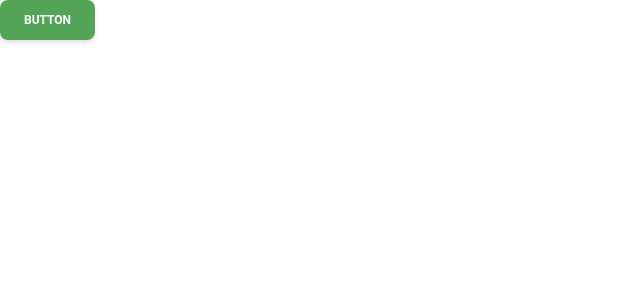
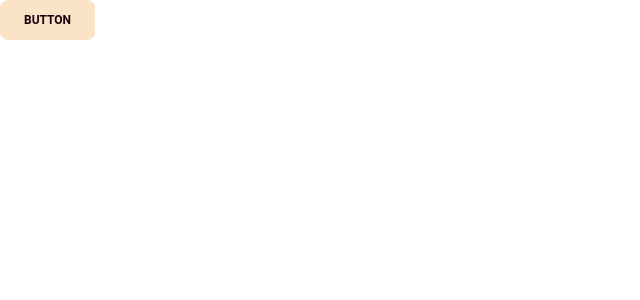
Before and after one commit to ThIEEEory-0F-754-baNaNas/Hackaton-auction, a React (Vite) app: page / in a window 1280 px wide. Shown: the top 300 px of the page, without its empty margins (0-640 px from the left). Built offline with nearby package versions, Linux system fonts and the light colour scheme.

Commit message:
Feat: added custrom theme

```diff
--- a/src/App.tsx
+++ b/src/App.tsx
@@ -1,14 +1,11 @@
 import { Button, ThemeProvider } from "@material-tailwind/react";
-
-const theme = {};
+import theme from "./theme";
 
 function App() {
-  console.log(document.documentElement.style);
-  console.log(document.documentElement.classList);
   return (
     <>
       <ThemeProvider value={theme}>
-        <Button className="bg-primary">Button</Button>
+        <Button>Button</Button>
       </ThemeProvider>
     </>
   );
--- a/src/index.css
+++ b/src/index.css
@@ -4,11 +4,13 @@
 
 
 :root {
-  --color-primary: #53a457;
+  --color-primary: #FBE3C7;
+  --color-on-primary: #18020C;
+
+  --color-background: #FFF7E1;
   /*
   TODO: add the following colors
 
-  --color-on-primary:
 
   --color-secondary:
   --color-on-secondary:
@@ -23,6 +25,9 @@
 
 @media (prefers-color-scheme: dark) {
   :root {
-    --color-primary: #c8d422;
+    --color-primary: #808F85;
+    --color-on-primary: #F6CD61;
+
+    --color-background: #18020C;
   }
 }
--- /dev/null
+++ b/src/theme.ts
@@ -0,0 +1,39 @@
+const theme = {
+  button: {
+    defaultProps: {
+      color: "primary",
+    },
+    valid: {
+      colors: ["primary"],
+    },
+    styles: {
+      variants: {
+        filled: {
+          primary: {
+            background: "bg-primary",
+            color: "text-on-primary",
+          },
+        },
+        outlined: {
+          primary: {
+            border: "border border-primary",
+            color: "text-primary",
+          },
+        },
+        gradient: {
+          primary: {
+            background: "bg-primary",
+            color: "text-on-primary",
+          },
+        },
+        text: {
+          primary: {
+            color: "text-primary",
+          },
+        },
+      },
+    },
+  },
+};
+
+export default theme;
--- a/tailwind.config.js
+++ b/tailwind.config.js
@@ -7,6 +7,9 @@ export default withMT({
     extend: {
       colors: {
         primary: "var(--color-primary)",
+        "on-primary": "var(--color-on-primary)",
+        bg: "var(--color-background)",
+
         // TODO: Map colors from the index.css
       },
     },
```
